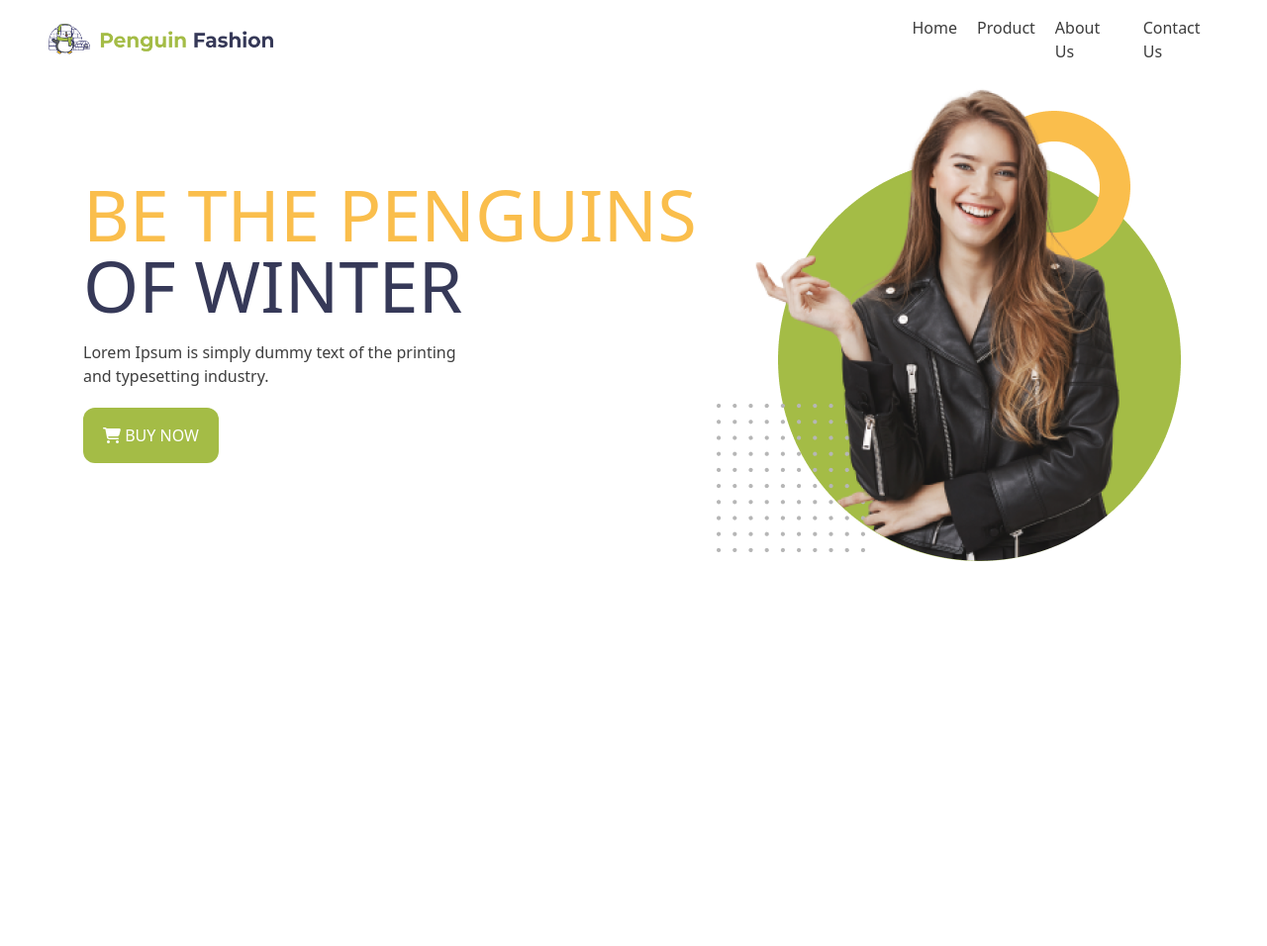
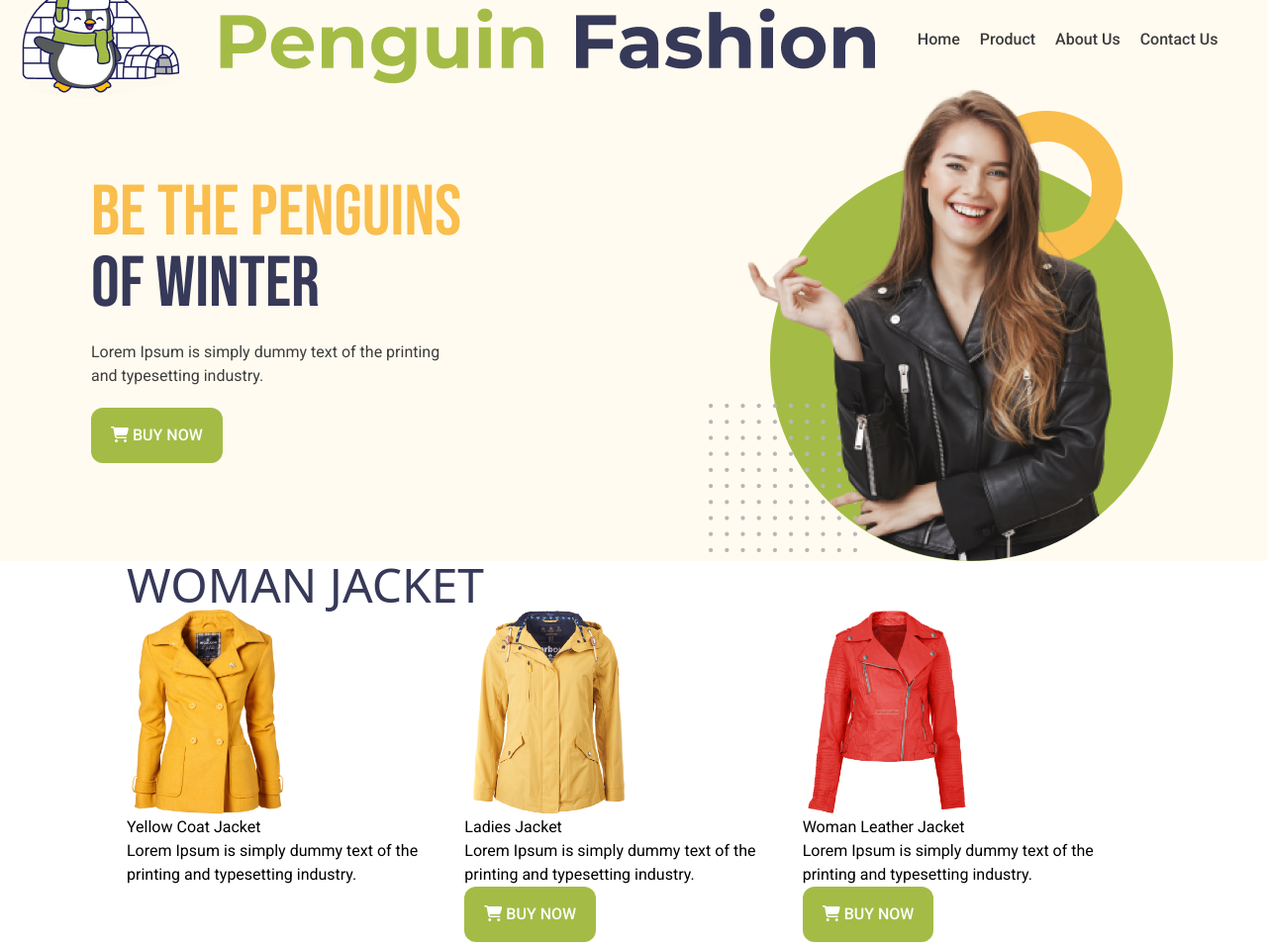
Before and after one commit to Aaban-Nayeem/penguin-fashion-project, a website: page src/index.html in a window 1280 px wide. Shown: the top 956 px of the page at 99% size. Before the commit the page ends 800 px from the top, so only its background shows below. Drawn offline with Linux system fonts and the light colour scheme.

Commit message:
weman section

```diff
--- a/src/index.html
+++ b/src/index.html
@@ -3,21 +3,43 @@
   <head>
     <meta charset="UTF-8" />
     <meta name="viewport" content="width=device-width, initial-scale=1.0" />
+    <!-- Font - Babes neue -->
+    <link rel="preconnect" href="https://fonts.googleapis.com" />
+    <link rel="preconnect" href="https://fonts.gstatic.com" crossorigin />
+    <link
+      href="https://fonts.googleapis.com/css2?family=Bebas+Neue&display=swap"
+      rel="stylesheet"
+    />
     <script
       src="https://kit.fontawesome.com/0cd0a45665.js"
       crossorigin="anonymous"
     ></script>
+    <!-- Font - Roboto -->
+    <link rel="preconnect" href="https://fonts.googleapis.com" />
+    <link rel="preconnect" href="https://fonts.gstatic.com" crossorigin />
+    <link
+      href="https://fonts.googleapis.com/css2?family=Roboto:wght@400;500;700&display=swap"
+      rel="stylesheet"
+    />
     <link rel="stylesheet" href="../dist/output.css" />
     <title>Document</title>
+    <style>
+      .font-bebas {
+        font-family: "Bebas Neue", sans-serif;
+      }
+      .font-roboto {
+        font-family: "Roboto", sans-serif;
+      }
+    </style>
   </head>
   <body>
-    <header>
-      <nav class="flex h-20 items-center justify-evenly">
+    <header class="bg-[#FFFBF0]">
+      <nav class="flex h-20 items-center justify-around">
         <div>
-          <img src="./icons/logo.png" alt="" class="ml-12 w-1/4" />
+          <img src="./icons/logo.png" alt="" class="w-50" />
         </div>
-        <div class="mr-6 text-base font-medium text-[#3C3C3C]">
-          <ul class="flex">
+        <div class="mr-3 text-base font-medium text-[#3C3C3C]">
+          <ul class="font-roboto flex">
             <li class="mr-5">Home</li>
             <li class="mr-5">Product</li>
             <li class="mr-5">About Us</li>
@@ -25,20 +47,22 @@
           </ul>
         </div>
       </nav>
-      <section class="flex items-center justify-center">
+      <section
+        class="flex items-center justify-center sm:flex-col md:flex-row md:px-4"
+      >
         <div class="w-1/2">
-          <h3 class="text-7xl uppercase text-[#363958]">
+          <h3 class="font-bebas text-7xl uppercase text-[#363958]">
             <span class="text-7xl uppercase text-[#FABE4C]"
-              >Be the Penguins
-            </span>
+              >Be the Penguins </span
+            ><br />
             of Winter
           </h3>
-          <p class="py-5 text-base text-[#3E3E3E]">
+          <p class="font-roboto py-5 text-base text-[#3E3E3E]">
             Lorem Ipsum is simply dummy text of the printing <br />
             and typesetting industry.
           </p>
           <button
-            class="rounded-xl bg-[#A4BC46] px-5 py-4 text-base font-medium text-[#fff]"
+            class="font-roboto rounded-xl bg-[#A4BC46] px-5 py-4 text-base font-medium text-[#fff]"
           >
             <i class="fa-solid fa-cart-shopping" style="color: #ffffff"></i> BUY
             NOW
@@ -49,7 +73,94 @@
         </div>
       </section>
     </header>
-    <main></main>
+    <main>
+      <section class="mx-auto my-0 w-4/5">
+        <h3 class="text-5xl uppercase text-[#363958]">woman jacket</h3>
+        <div class="flex">
+          <div class="font-roboto">
+            <img src="./images/jacket-1.png" alt="" class="w-1/2" />
+            <h3>Yellow Coat Jacket</h3>
+            <p>
+              Lorem Ipsum is simply dummy text of the printing and typesetting
+              industry.
+            </p>
+            <button
+              class="from-[#A4BC46]to-[#85A019] rounded-xl bg-gradient-to-r px-5 py-4 text-base font-medium text-[#fff]"
+            >
+              <i class="fa-solid fa-cart-shopping" style="color: #ffffff"></i>
+              BUY NOW
+            </button>
+          </div>
+          <div class="font-roboto">
+            <img src="./images/jacket-2.png" alt="" class="w-1/2" />
+            <h3>Ladies Jacket</h3>
+            <p>
+              Lorem Ipsum is simply dummy text of the printing and typesetting
+              industry.
+            </p>
+            <button
+              class="rounded-xl bg-[#A4BC46] px-5 py-4 text-base font-medium text-[#fff]"
+            >
+              <i class="fa-solid fa-cart-shopping" style="color: #ffffff"></i>
+              BUY NOW
+            </button>
+          </div>
+          <div class="font-roboto">
+            <img src="./images/jacket-3.png" alt="" class="w-1/2" />
+            <h3>Woman Leather Jacket</h3>
+            <p>
+              Lorem Ipsum is simply dummy text of the printing and typesetting
+              industry.
+            </p>
+            <button
+              class="rounded-xl bg-[#A4BC46] px-5 py-4 text-base font-medium text-[#fff]"
+            >
+              <i class="fa-solid fa-cart-shopping" style="color: #ffffff"></i>
+              BUY NOW
+            </button>
+          </div>
+        </div>
+      </section>
+      <section>
+        <h3 class="text-5xl uppercase text-[#363958]">man jacket</h3>
+        <div class="flex justify-center">
+          <div class="font-roboto">
+            <img src="./images/jacket-4.png" alt="" class="bg-[#F1F1F1]" />
+            <h3></h3>
+            <p></p>
+            <button
+              class="rounded-xl bg-[#A4BC46] px-5 py-4 text-base font-medium text-[#fff]"
+            >
+              <i class="fa-solid fa-cart-shopping" style="color: #ffffff"></i>
+              BUY NOW
+            </button>
+          </div>
+          <div class="font-roboto">
+            <img src="./images/jacket-5.png" alt="" />
+            <h3></h3>
+            <p></p>
+            <button
+              class="rounded-xl bg-[#A4BC46] px-5 py-4 text-base font-medium text-[#fff]"
+            >
+              <i class="fa-solid fa-cart-shopping" style="color: #ffffff"></i>
+              BUY NOW
+            </button>
+          </div>
+          <div class="font-roboto">
+            <img src="./images/jacket-6.png" alt="" />
+            <h3></h3>
+            <p></p>
+            <button
+              class="rounded-xl bg-[#A4BC46] px-5 py-4 text-base font-medium text-[#fff]"
+            >
+              <i class="fa-solid fa-cart-shopping" style="color: #ffffff"></i>
+              BUY NOW
+            </button>
+          </div>
+        </div>
+      </section>
+      <section></section>
+    </main>
     <footer></footer>
   </body>
 </html>
```
Also changed, not shown: dist/output.css.
